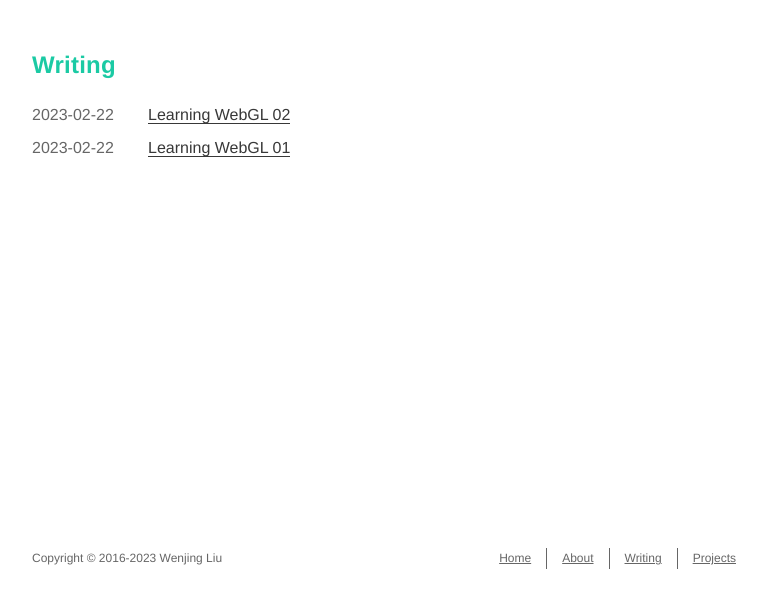
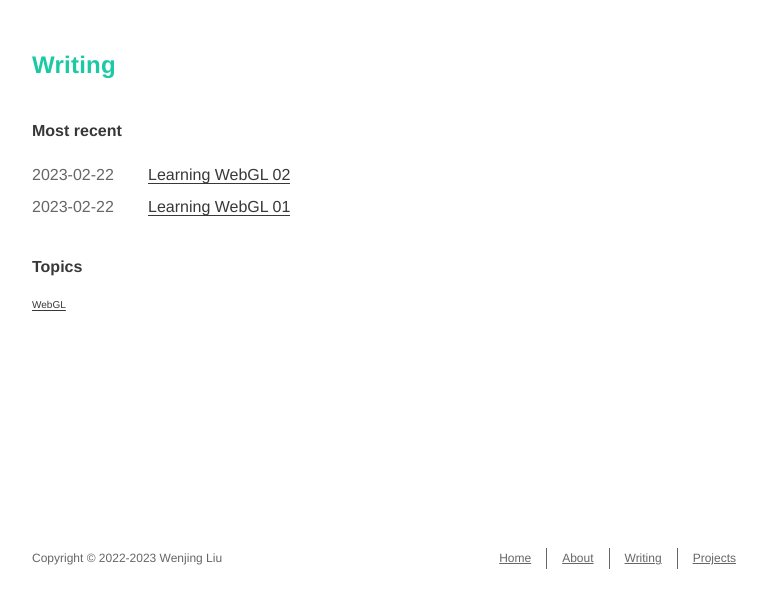
Before and after one commit to oumaizi/wenjing.github.io, a plain HTML site: page index.html in a window 1280 px wide. Shown: the part 211-800 px from the top of the page, without its empty margins (256-1023 px from the left). Drawn offline with nearby package versions, Linux system fonts and the light colour scheme; a web font is replaced by a local one.

Commit message:
Site updated: 2023-02-22 06:41:09

```diff
--- a/index.html
+++ b/index.html
@@ -114,6 +114,9 @@
 <section id="writing">
   <span class="h1"><a href="/archives/">Writing</a></span>
 
+
+  <span class="h2">Most recent</span>
+
   <ul class="post-list">
 
 
@@ -161,6 +164,11 @@
       </li>
 
   </ul>
+  <span class="h2">Topics</span>
+
+  <span class="widget tagcloud">
+    <a href="/tags/WebGL/" style="font-size: 10px;">WebGL</a>
+  </span>
 
 </section>
 
@@ -172,7 +180,7 @@
     Copyright &copy;
 
 
-    2016-2023
+    2022-2023
     Wenjing Liu
   </div>
   <div class="footer-right">
```
Also changed, not shown: 2023/02/22/Learning WebGL 01/index.html (+1 -1 lines), 2023/02/22/Learning WebGL 02/index.html (+1 -1 lines), 404.html (+1 -1 lines), about/index.html (+1 -1 lines), archives/2023/02/index.html (+1 -1 lines), archives/2023/index.html (+1 -1 lines), archives/index.html (+1 -1 lines), categories/myblog-source-posts/index.html (+1 -1 lines), tags/WebGL/index.html (+1 -1 lines).
